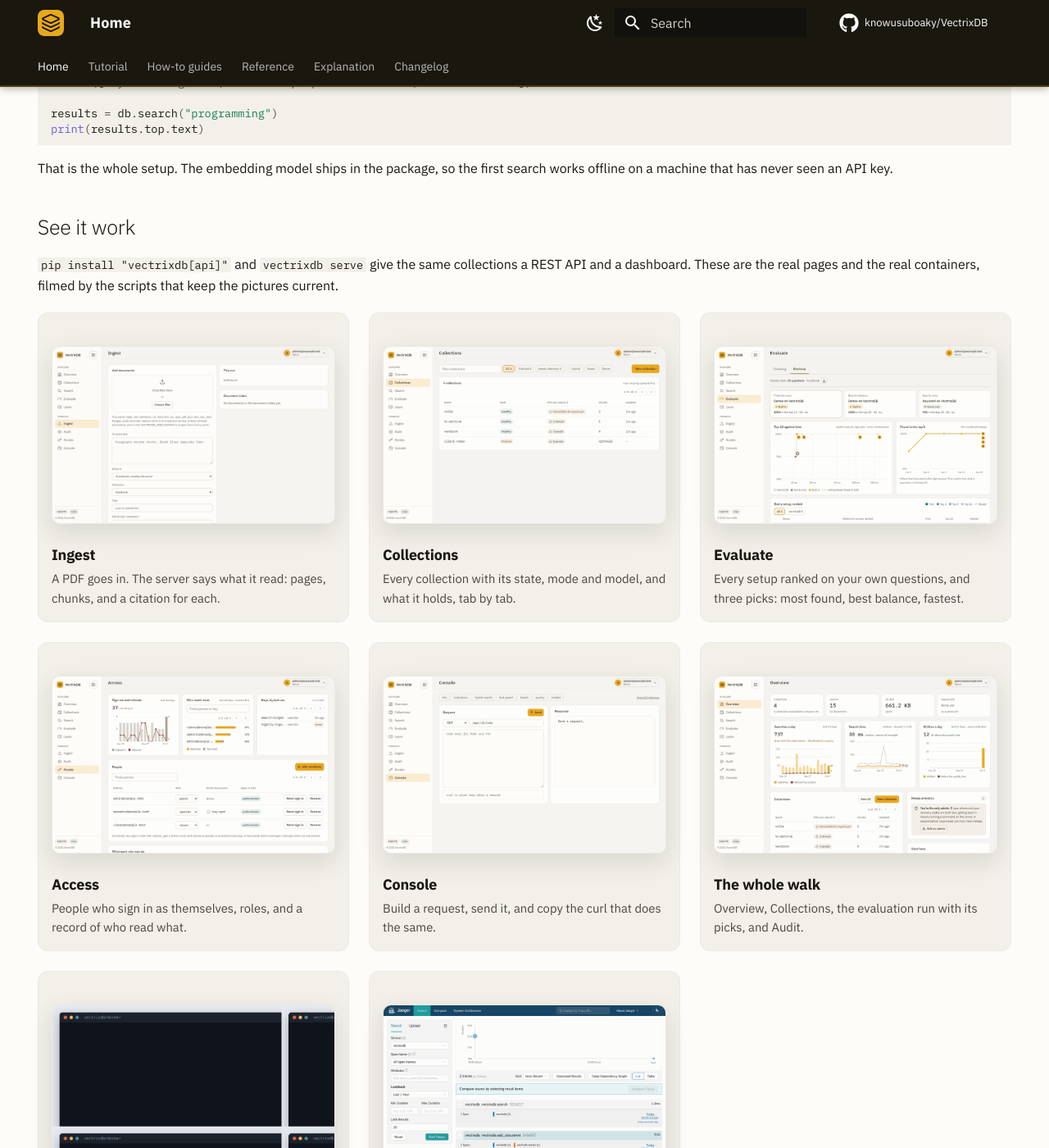
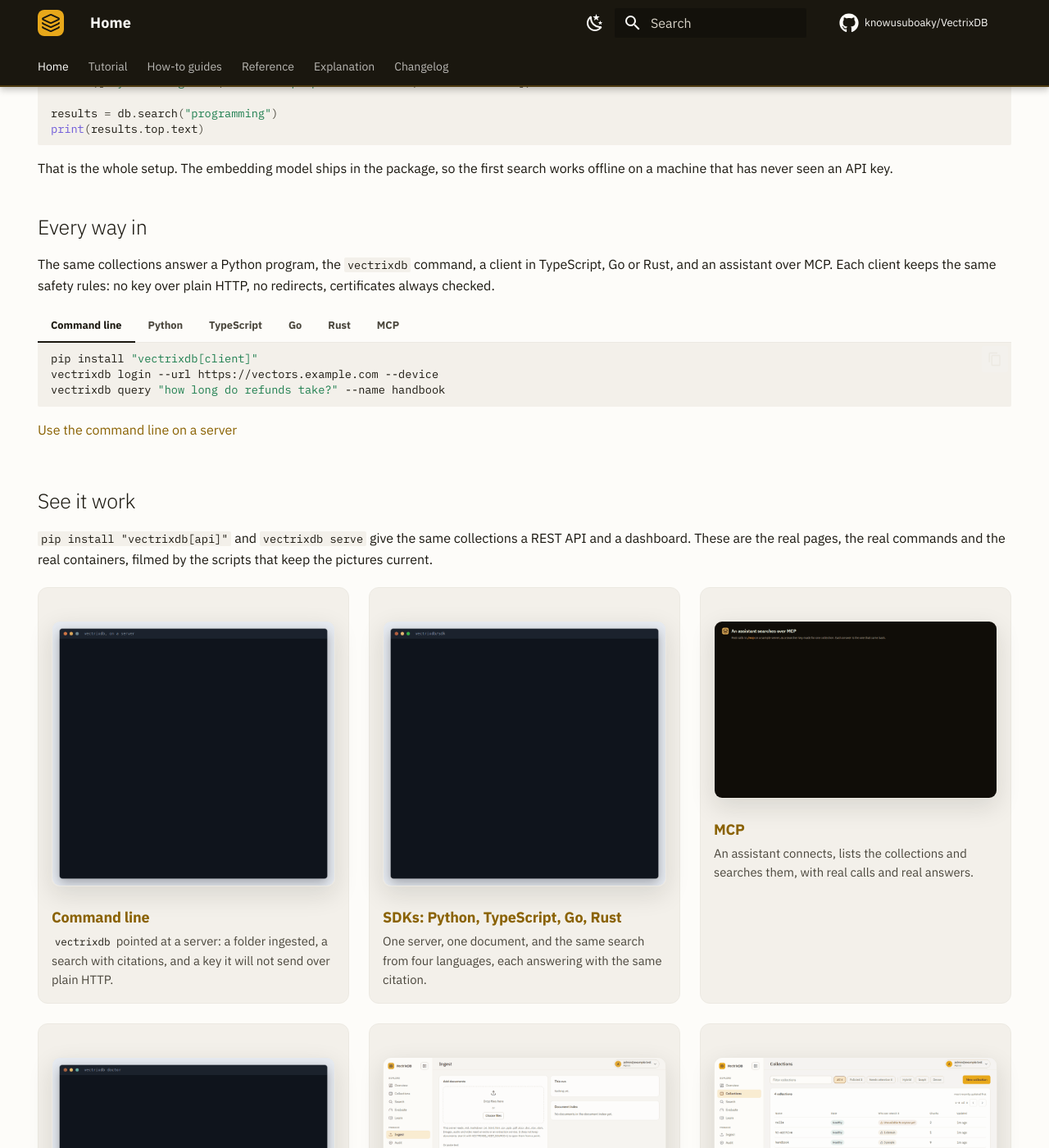
Before and after one commit to knowusuboaky/VectrixDB, an MkDocs documentation site: the page built from docs/index.md, in a window 1280 px wide and 1400 px high, scrolled down 1283 px. Shown: the whole window at 82% size. Built offline with MkDocs 1.6.1 and Material for MkDocs 9.7.7, drawn with Linux system fonts in a browser that asks for light colours; comment, search, counter and statistics services are not loaded; some of the changed text lies outside the part shown.

Commit message:
Docs home and README: the command line, the four clients and MCP
The home page gets buttons for each, an 'Every way in' section with the
install line and first call for the command line, Python, TypeScript, Go,
Rust and MCP, and clips for the command line, the clients, MCP and
doctor next to the dashboard's. Every clip's title links to its guide,
and the cards below link the wrapper and registry guides too. The README
gets the same table and clips.

````diff
--- a/docs/index.md
+++ b/docs/index.md
@@ -14,6 +14,9 @@
 <div class="vx-actions" markdown>
 [Get started](tutorial/getting-started.md){ .md-button .md-button--primary }
 [Use the dashboard](how-to/dashboard.md){ .md-button }
+[Command line](how-to/command-line-server.md){ .md-button }
+[SDKs](how-to/clients.md){ .md-button }
+[MCP](how-to/mcp-server.md){ .md-button }
 [GitHub](https://github.com/knowusuboaky/VectrixDB){ .md-button }
 </div>
 
@@ -39,59 +42,162 @@
 That is the whole setup. The embedding model ships in the package, so the first
 search works offline on a machine that has never seen an API key.
 
+## Every way in
+
+The same collections answer a Python program, the `vectrixdb` command, a
+client in TypeScript, Go or Rust, and an assistant over MCP. Each client keeps
+the same safety rules: no key over plain HTTP, no redirects, certificates
+always checked.
+
+=== "Command line"
+
+    ```bash
+    pip install "vectrixdb[client]"
+    vectrixdb login --url https://vectors.example.com --device
+    vectrixdb query "how long do refunds take?" --name handbook
+    ```
+
+    [Use the command line on a server](how-to/command-line-server.md)
+
+=== "Python"
+
+    ```bash
+    pip install "vectrixdb[client]"
+    ```
+
+    ```python
+    import vectrixdb
+
+    db = vectrixdb.connect("https://vectors.example.com", key="...")
+    ```
+
+    [Use it from Python, TypeScript, Go or Rust](how-to/clients.md)
+
+=== "TypeScript"
+
+    ```bash
+    npm install vectrixdb
+    ```
+
+    ```ts
+    import { VectrixClient } from "vectrixdb";
+
+    const db = new VectrixClient({ url: "https://vectors.example.com", key: "..." });
+    ```
+
+    [Use it from TypeScript](how-to/clients.md) · [npm](https://www.npmjs.com/package/vectrixdb)
+
+=== "Go"
+
+    ```bash
+    go get github.com/knowusuboaky/VectrixDB/sdk/go/v2
+    ```
+
+    ```go
+    db := vectrixdb.New("https://vectors.example.com", vectrixdb.WithKey(key))
+    ```
+
+    [Use it from Go](how-to/clients.md) · [pkg.go.dev](https://pkg.go.dev/github.com/knowusuboaky/VectrixDB/sdk/go/v2)
+
+=== "Rust"
+
+    ```bash
+    cargo add vectrixdb
+    ```
+
+    ```rust
+    let db = vectrixdb::Client::new("https://vectors.example.com").key(&key).build()?;
+    ```
+
+    [Use it from Rust](how-to/clients.md) · [crates.io](https://crates.io/crates/vectrixdb) · [docs.rs](https://docs.rs/vectrixdb)
+
+=== "MCP"
+
+    ```bash
+    pip install "vectrixdb[mcp]"
+    vectrixdb mcp --name handbook
+    ```
+
+    [Use your collections from an assistant over MCP](how-to/mcp-server.md) ·
+    [Coding agents](how-to/coding-agents.md)
+
 ## See it work
 
 `pip install "vectrixdb[api]"` and `vectrixdb serve` give the same collections
-a REST API and a dashboard. These are the real pages and the real containers,
-filmed by the scripts that keep the pictures current.
+a REST API and a dashboard. These are the real pages, the real commands and
+the real containers, filmed by the scripts that keep the pictures current.
 
 <div class="vx-tours" markdown>
 
 <div class="vx-tour" markdown>
+![The vectrixdb command pointed at a server: a folder ingested, a search whose JSON gives each result's citation, whoami naming the key, and a plain-HTTP address it refuses to send the key to](images/terminal/cli.gif)
+### [Command line](how-to/command-line-server.md)
+`vectrixdb` pointed at a server: a folder ingested, a search with citations, and a key it will not send over plain HTTP.
+</div>
+
+<div class="vx-tour" markdown>
+![One server and one document: the same search run from the Python, TypeScript, Go and Rust clients answers with the same citations](images/terminal/clients.gif)
+### [SDKs: Python, TypeScript, Go, Rust](how-to/clients.md)
+One server, one document, and the same search from four languages, each answering with the same citation.
+</div>
+
+<div class="vx-tour" markdown>
+![An assistant connects over MCP, lists the collections and searches: real calls to a sample server and the answers that came back](images/dashboard/tour-mcp.gif)
+### [MCP](how-to/mcp-server.md)
+An assistant connects, lists the collections and searches them, with real calls and real answers.
+</div>
+
+<div class="vx-tour" markdown>
+![vectrixdb doctor --offline in an empty folder: the install, the models, the readers and the server each tried and timed](images/terminal/doctor.gif)
+### [Doctor](how-to/deploy.md#then-try-every-part-of-it)
+`vectrixdb doctor` tries every part of an install and says what to do about anything missing.
+</div>
+
+<div class="vx-tour" markdown>
 ![A file added on the Ingest page, its chunks counted as they are written](images/dashboard/tour-ingest.gif)
-### Ingest
+### [Ingest](how-to/ingest-documents.md)
 A PDF goes in. The server says what it read: pages, chunks, and a citation for each.
 </div>
 
 <div class="vx-tour" markdown>
 ![Collections, one opened to its Points, Policy, Builds and Quality tabs](images/dashboard/tour-collections.gif)
-### Collections
+### [Collections](how-to/dashboard.md#collections)
 Every collection with its state, mode and model, and what it holds, tab by tab.
 </div>
 
 <div class="vx-tour" markdown>
 ![The Evaluate page: three picks, found in the top 10 against search time, and the chunking runs](images/dashboard/tour-evaluate.gif)
-### Evaluate
+### [Evaluate](how-to/evaluate-setups.md)
 Every setup ranked on your own questions, and three picks: most found, best balance, fastest.
 </div>
 
 <div class="vx-tour" markdown>
 ![The Access page: who may read, write and administer, and the state badge in the sidebar](images/dashboard/tour-access.gif)
-### Access
+### [Access](how-to/dashboard.md#access)
 People who sign in as themselves, roles, and a record of who read what.
 </div>
 
 <div class="vx-tour" markdown>
 ![The Console: a request built, sent, and the curl it shows](images/dashboard/tour-console.gif)
-### Console
+### [Console](how-to/rest-api.md)
 Build a request, send it, and copy the curl that does the same.
 </div>
 
 <div class="vx-tour" markdown>
 ![A walk through Overview, Collections, Evaluate and Audit](images/dashboard/tour-pages.gif)
-### The whole walk
+### [The whole walk](how-to/dashboard.md)
 Overview, Collections, the evaluation run with its picks, and Audit.
 </div>
 
 <div class="vx-tour" markdown>
 ![Compose starting the server, the extraction service and Jaeger, then a scan read and a search that finds its words](images/containers/compose.gif)
-### Containers
+### [Containers](how-to/containers.md)
 Compose starts the server, the extraction service and Jaeger. A scan goes in and a search finds it.
 </div>
 
 <div class="vx-tour" markdown>
 ![Jaeger with the scan's trace, from the server into the extraction service, and a search's attributes](images/containers/trace.gif)
-### Traces
+### [Traces](how-to/tracing.md)
 One trace from the server into the extraction service: counts and timings, never the text.
 </div>
 
@@ -121,9 +227,29 @@
 
     Turns, pinned facts and a context block sized to a token budget.
 
+- **[Command line](how-to/command-line-server.md)**
+
+    The `vectrixdb` command on a server: sign in with a company account, ingest, search.
+
+- **[SDKs](how-to/clients.md)**
+
+    Python, TypeScript, Go and Rust clients, one contract, the same safety rules.
+
 - **[MCP server](how-to/mcp-server.md)**
 
     Give an assistant a collection to search and remember into.
+
+- **[Ship your own client or command](how-to/wrap-it.md)**
+
+    A company's own `acme vectors` command or SDK, built on these.
+
+- **[Inside your company's registry](how-to/inside-your-registry.md)**
+
+    JFrog Artifactory or Nexus: packages, images and models, and only your wrapper allowed in.
+
+- **[Run it in containers](how-to/containers.md)**
+
+    The server, the extraction service and tracing, from one compose file.
 
 - **[Use the dashboard](how-to/dashboard.md)**
 
@@ -152,7 +278,9 @@
 | **Models** | Bundled ONNX, or bring your own from HuggingFace |
 | **Readers** | PDF, Word, Excel, Markdown, scans by sight, speech, video |
 | **Memory** | Conversation turns, pinned facts, recency and feedback weighting |
-| **Extras** | Document index with chunking, dashboard, REST API, CLI, MCP server |
+| **Clients** | [Python, TypeScript, Go and Rust](how-to/clients.md), and the [`vectrixdb` command](how-to/command-line-server.md) |
+| **Assistants** | [MCP server](how-to/mcp-server.md) for Claude, VS Code and other MCP clients |
+| **Extras** | Document index with chunking, dashboard, REST API |
 
 ## Install what you need
 
@@ -171,3 +299,12 @@
 pip install vectrixdb[nlp]         # + spaCy for GraphRAG entity extraction
 pip install vectrixdb[all]         # every backend, model and server extra; not extract or nlp
 ```
+
+The clients for a server somewhere else are small, and need nothing else:
+
+```bash
+pip install "vectrixdb[client]"                          # Python client and the vectrixdb command
+npm install vectrixdb                                    # TypeScript and JavaScript
+go get github.com/knowusuboaky/VectrixDB/sdk/go/v2       # Go
+cargo add vectrixdb                                      # Rust
+```
````
Also changed, not shown: README.md (+31 -0 lines).
